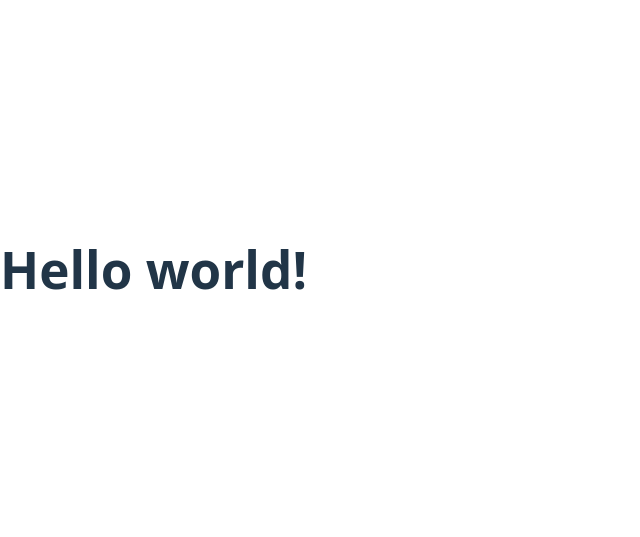
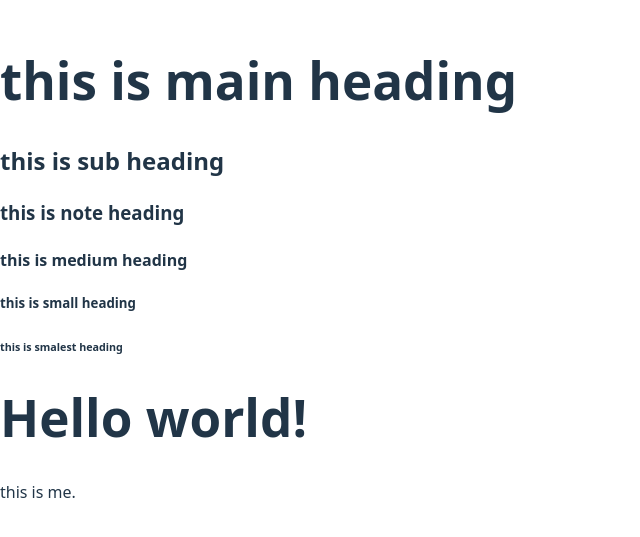
Before and after one commit to Pushpendra6376/Learnig-ReactJS, a React (Vite) app: page / in a window 1280 px wide. Shown: the part 131-668 px from the top of the page, without its empty margins (0-640 px from the left). Built offline with nearby package versions, Linux system fonts and the light colour scheme.

Commit message:
add a file for testing

```diff
--- a/src/App.jsx
+++ b/src/App.jsx
@@ -1,6 +1,13 @@
+import Header from "./Header";
+
 function App(){
   return (
-    <h1>Hello world!</h1>
+    <div>
+      <Header />
+      <h1>Hello world!</h1>
+      <p>this is me.</p>
+
+    </div>
   )
 }
 
--- /dev/null
+++ b/src/Header.jsx
@@ -0,0 +1,13 @@
+function Header(){
+    return(
+        <div>
+            <h1>this is main heading</h1>
+            <h2>this is sub heading</h2>
+            <h3>this is note heading</h3>
+            <h4>this is medium heading</h4>
+            <h5>this is small heading</h5>
+            <h6>this is smalest heading</h6>
+        </div>
+    )
+}
+export default Header;
```
